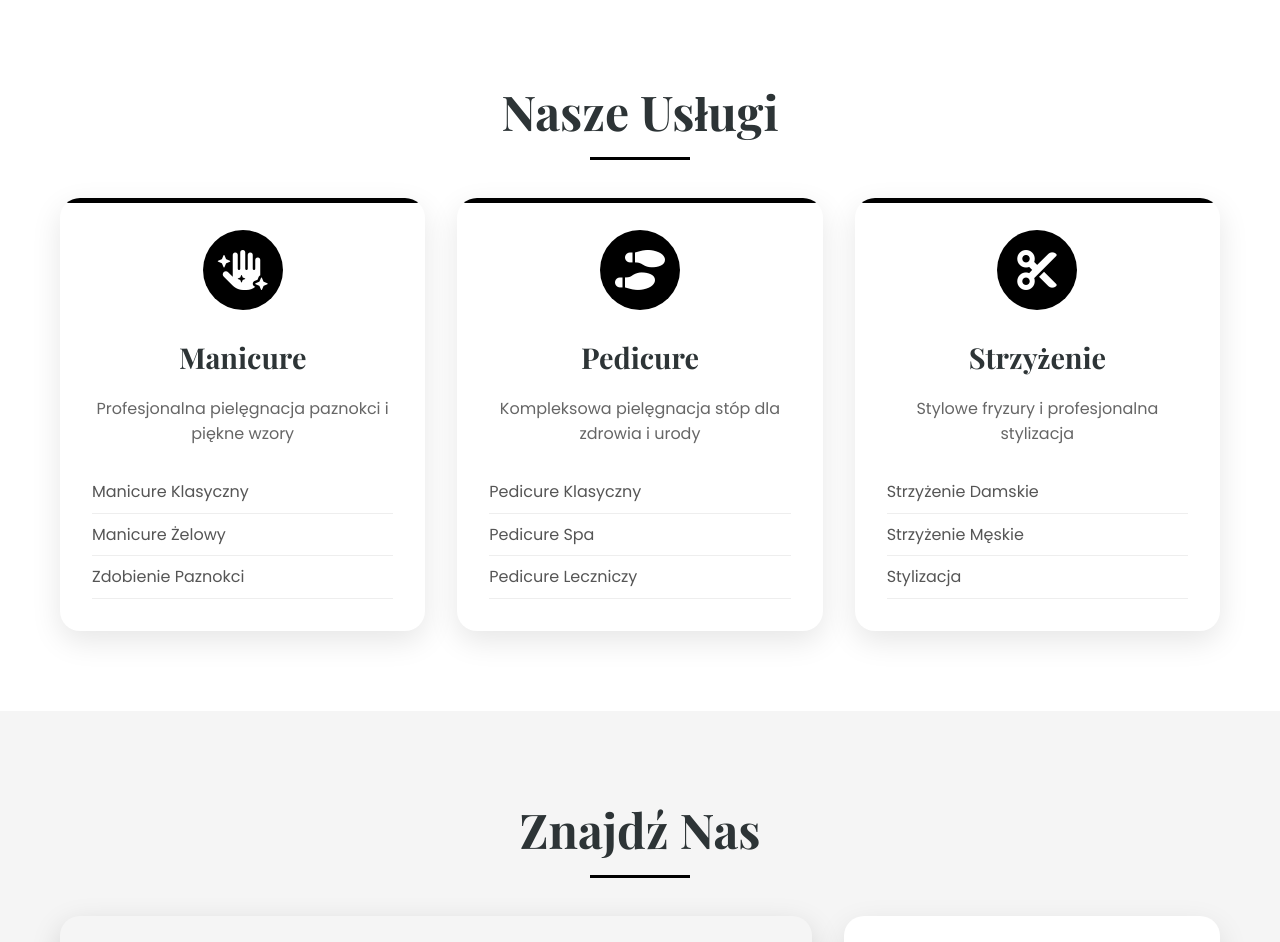
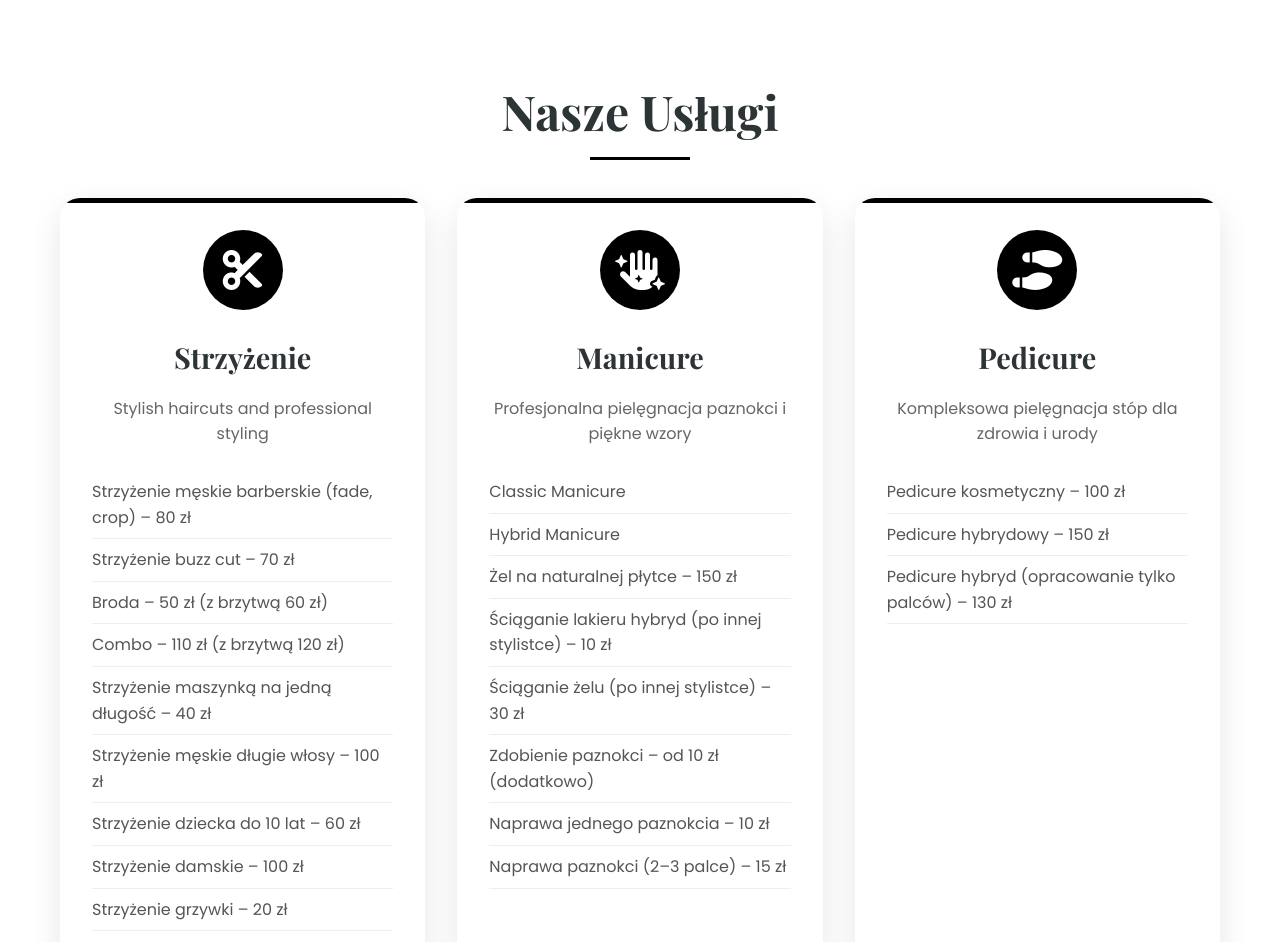
Before and after one commit to krasnoshchok/beauty_salon, a Flask app: page / in a window 1280 px wide. Shown: the part 807-1749 px from the top of the page. Run offline with Flask 3, Linux system fonts and the light colour scheme; a map, chart or similar area stays blank; grey boxes are pictures that could not be loaded.

Commit message:
services added

```diff
--- a/app.py
+++ b/app.py
@@ -34,8 +34,6 @@ translations = {
         'Sat-Sun': 'Sob-Nd',
         'Manicure': 'Manicure',
         'Professional nail care and beautiful designs': 'Profesjonalna pielęgnacja paznokci i piękne wzory',
-        'Classic Manicure': 'Manicure Klasyczny',
-        'Gel Manicure': 'Manicure Żelowy',
         'Nail Art': 'Zdobienie Paznokci',
         'Pedicure': 'Pedicure',
         'Complete foot care for health and beauty': 'Kompleksowa pielęgnacja stóp dla zdrowia i urody',
@@ -43,10 +41,29 @@ translations = {
         'Spa Pedicure': 'Pedicure Spa',
         'Medical Pedicure': 'Pedicure Leczniczy',
         'Haircut': 'Strzyżenie',
-        'Stylish haircuts and professional styling': 'Stylowe fryzury i profesjonalna stylizacja',
-        'Women\'s Cut': 'Strzyżenie Damskie',
-        'Men\'s Cut': 'Strzyżenie Męskie',
-        'Styling': 'Stylizacja',
+        'Men barber cut':                         'Strzyżenie męskie barberskie (fade, crop) – 80 zł',
+        'Buzz cut':                               'Strzyżenie buzz cut – 70 zł',
+        'Beard':                                  'Broda – 50 zł (z brzytwą 60 zł)',
+        'Combo':                                  'Combo – 110 zł (z brzytwą 120 zł)',
+        'Clipper cut (one length)':               'Strzyżenie maszynką na jedną długość – 40 zł',
+        'Mens long hair haircut':                 'Strzyżenie męskie długie włosy – 100 zł',
+        'Kids haircut (up to 10 years)':          'Strzyżenie dziecka do 10 lat – 60 zł',
+        'Womens haircut':                         'Strzyżenie damskie – 100 zł',
+        'Bangs trim':                             'Strzyżenie grzywki – 20 zł',
+        'Hair ends trimming':                     'Końcówki – 50 zł',
+        'Styling':                                'Modelowanie – 70 zł',
+        'Curls':                                  'Loki – 100 zł',
+        'Classic manicure':                       'Manicure klasyczny – 70 zł',
+        'Hybrid manicure':                        'Manicure hybrydowy – 130 zł',
+        'Gel on natural nails':                   'Żel na naturalnej płytce – 150 zł',
+        'Hybrid polish removal (other stylist)':  'Ściąganie lakieru hybryd (po innej stylistce) – 10 zł',
+        'Gel removal (other stylist)':            'Ściąganie żelu (po innej stylistce) – 30 zł',
+        'Nail decoration':                        'Zdobienie paznokci – od 10 zł (dodatkowo)',
+        'Nail repair (one nail)':                 'Naprawa jednego paznokcia – 10 zł',
+        'Nail repair (2–3 fingers)':              'Naprawa paznokci (2–3 palce) – 15 zł',
+        'Cosmetic pedicure':                      'Pedicure kosmetyczny – 100 zł',
+        'Hybrid pedicure':                        'Pedicure hybrydowy – 150 zł',
+        'Hybrid pedicure (toes only)':            'Pedicure hybryd (opracowanie tylko palców) – 130 zł',
         'Salon Interior': 'Wnętrze Salonu',
         'Our Salon': 'Nasz Salon',
         'Hair Styling': 'Stylizacja Włosów',
@@ -82,19 +99,35 @@ translations = {
         'Sat-Sun': 'Sat-Sun',
         'Manicure': 'Manicure',
         'Professional nail care and beautiful designs': 'Professional nail care and beautiful designs',
-        'Classic Manicure': 'Classic Manicure',
-        'Gel Manicure': 'Gel Manicure',
+        'Classic Manicure': 'Classic Manicure - 70 zl',
+        'Hybrid Manicure': 'Hybrid Manicure - 130 zl',
         'Nail Art': 'Nail Art',
         'Pedicure': 'Pedicure',
         'Complete foot care for health and beauty': 'Complete foot care for health and beauty',
-        'Classic Pedicure': 'Classic Pedicure',
-        'Spa Pedicure': 'Spa Pedicure',
-        'Medical Pedicure': 'Medical Pedicure',
         'Haircut': 'Haircut',
-        'Stylish haircuts and professional styling': 'Stylish haircuts and professional styling',
-        'Women\'s Cut': 'Women\'s Cut',
-        'Men\'s Cut': 'Men\'s Cut',
-        'Styling': 'Styling',
+        'Men barber cut':                         'Men barber cut – 80 zł',
+        'Buzz cut':                               'Buzz cut – 70 zł',
+        'Beard':                                  'Beard – 50 zł (z brzytwą 60 zł)',
+        'Combo':                                  'Combo – 110 zł (z brzytwą 120 zł)',
+        'Clipper cut (one length)':               'Clipper cut (one length) – 40 zł',
+        'Mens long hair haircut':                 'Men’s long hair haircut – 100 zł',
+        'Kids haircut (up to 10 years)':          'Kids’ haircut (up to 10 years) – 60 zł',
+        'Womens haircut':                         'Women’s haircut – 100 zł',
+        'Bangs trim':                             'Bangs trim – 20 zł',
+        'Hair ends trimming':                     'Hair ends trimming – 50 zł',
+        'Styling':                                'Styling – 70 zł',
+        'Curls':                                  'Curls – 100 zł',
+        'Classic manicure':                       'Classic manicure – 70 zł',
+        'Hybrid manicure':                        'Hybrid manicure – 130 zł',
+        'Gel on natural nails':                   'Gel on natural nails – 150 zł',
+        'Hybrid polish removal (other stylist)':  'Hybrid polish removal (other stylist) – 10 zł',
+        'Gel removal (other stylist)':            'Gel removal (other stylist) – 30 zł',
+        'Nail decoration':                        'Nail decoration - from 10 zł',
+        'Nail repair (one nail)':                 'Nail repair (one nail) – 10 zł',
+        'Nail repair (2–3 fingers)':              'Nail repair (2–3 fingers) – 15 zł',
+        'Cosmetic pedicure':                      'Cosmetic pedicure – 100 zł',
+        'Hybrid pedicure':                        'Hybrid pedicure – 150 zł',
+        'Hybrid pedicure (toes only)':            'Hybrid pedicure (toes only) – 130 zł',
         'Salon Interior': 'Salon Interior',
         'Our Salon': 'Our Salon',
         'Hair Styling': 'Hair Styling',
@@ -129,19 +162,35 @@ translations = {
         'Sat-Sun': 'Сб-Нд',
         'Manicure': 'Манікюр',
         'Professional nail care and beautiful designs': 'Професійний догляд за нігтями та красиві дизайни',
-        'Classic Manicure': 'Класичний Манікюр',
-        'Gel Manicure': 'Гелевий Манікюр',
+        'Classic Manicure': 'Класичний Манікюр - 70 zl',
+        'Hybrid Manicure': 'Гибридний Манікюр - 130 zl',
         'Nail Art': 'Дизайн Нігтів',
         'Pedicure': 'Педикюр',
         'Complete foot care for health and beauty': 'Комплексний догляд за ногами для здоров\'я та краси',
-        'Classic Pedicure': 'Класичний Педикюр',
-        'Spa Pedicure': 'Спа Педикюр',
-        'Medical Pedicure': 'Лікувальний Педикюр',
         'Haircut': 'Стрижка',
-        'Stylish haircuts and professional styling': 'Стильні стрижки та професійна укладка',
-        'Women\'s Cut': 'Жіноча Стрижка',
-        'Men\'s Cut': 'Чоловіча Стрижка',
-        'Styling': 'Укладка',
+        'Men barber cut': 'Чоловіча барбер-стрижка – 80 zł',
+        'Buzz cut': 'Стрижка "buzz cut" – 70 zł',
+        'Beard': 'Корекція бороди – 50 zł (з бритвою 60 zł)',
+        'Combo': 'Стрижка та борода (комбо) – 110 zł (з бритвою 120 zł)',
+        'Clipper cut (one length)': 'Стрижка машинкою на одну довжину – 40 zł',
+        'Mens long hair haircut': 'Стрижка довге чоловіче волосся – 100 zł',
+        'Kids haircut (up to 10 years)': 'Дитяча стрижка (до 10 років) – 60 zł',
+        'Womens haircut': 'Жіноча стрижка – 100 zł',
+        'Bangs trim': 'Підрізання чілки – 20 zł',
+        'Hair ends trimming': 'Підрізання кінчиків волосся – 50 zł',
+        'Styling': 'Стилізація – 70 zł',
+        'Curls': 'Локони – 100 zł',
+        'Classic manicure': 'Класичний манікюр – 70 zł',
+        'Hybrid manicure': 'Гібридний манікюр – 130 zł',
+        'Gel on natural nails': 'Гель на натуральні нігті – 150 zł',
+        'Hybrid polish removal (other stylist)': 'Зняття гібридного лаку (іншим майстром) – 10 zł',
+        'Gel removal (other stylist)': 'Зняття гелю (іншим майстром) – 30 zł',
+        'Nail decoration': 'Декор нігтів – від 10 zł',
+        'Nail repair (one nail)': 'Ремонт одного нігтя – 10 zł',
+        'Nail repair (2–3 fingers)': 'Ремонт нігтів (2–3 пальці) – 15 zł',
+        'Cosmetic pedicure': 'Косметичний педикюр – 100 zł',
+        'Hybrid pedicure': 'Гібридний педикюр – 150 zł',
+        'Hybrid pedicure (toes only)': 'Гібридний педикюр (тільки пальці) – 130 zł',
         'Call Now': 'Подзвонити',
         'Salon Interior': 'Інтер\'єр Салону',
         'Our Salon': 'Наш Салон',
--- a/index.html
+++ b/index.html
@@ -243,14 +243,40 @@
             <div class="services-grid">
                 <article class="service-card" itemscope itemtype="http://schema.org/Service">
                     <div class="service-icon">
+                        <i class="fas fa-cut" aria-hidden="true"></i>
+                    </div>
+                    <h3 itemprop="name">{{ _('Haircut') }}</h3>
+                    <p itemprop="description">{{ _('Stylish haircuts and professional styling') }}</p>
+                    <ul>
+                        <li>{{ _('Men barber cut') }}</li>
+                        <li>{{ _('Buzz cut') }}</li>
+                        <li>{{ _('Beard') }}</li>
+                        <li>{{ _('Combo') }}</li>
+                        <li>{{ _('Clipper cut (one length)') }}</li>
+                        <li>{{ _('Mens long hair haircut') }}</li>
+                        <li>{{ _('Kids haircut (up to 10 years)') }}</li>
+                        <li>{{ _('Womens haircut') }}</li>
+                        <li>{{ _('Bangs trim') }}</li>
+                        <li>{{ _('Hair ends trimming') }}</li>
+                        <li>{{ _('Styling') }}</li>
+                        <li>{{ _('Curls') }}</li>
+                    </ul>
+                </article>
+                <article class="service-card" itemscope itemtype="http://schema.org/Service">
+                    <div class="service-icon">
                         <i class="fas fa-hand-sparkles" aria-hidden="true"></i>
                     </div>
                     <h3 itemprop="name">{{ _('Manicure') }}</h3>
                     <p itemprop="description">{{ _('Professional nail care and beautiful designs') }}</p>
                     <ul>
                         <li>{{ _('Classic Manicure') }}</li>
-                        <li>{{ _('Gel Manicure') }}</li>
-                        <li>{{ _('Nail Art') }}</li>
+                        <li>{{ _('Hybrid Manicure') }}</li>
+                        <li>{{ _('Gel on natural nails') }}</li>
+                        <li>{{ _('Hybrid polish removal (other stylist)') }}</li>
+                        <li>{{ _('Gel removal (other stylist)') }}</li>
+                        <li>{{ _('Nail decoration') }}</li>
+                        <li>{{ _('Nail repair (one nail)') }}</li>
+                        <li>{{ _('Nail repair (2–3 fingers)') }}</li>
                     </ul>
                 </article>
                 <article class="service-card" itemscope itemtype="http://schema.org/Service">
@@ -260,23 +286,12 @@
                     <h3 itemprop="name">{{ _('Pedicure') }}</h3>
                     <p itemprop="description">{{ _('Complete foot care for health and beauty') }}</p>
                     <ul>
-                        <li>{{ _('Classic Pedicure') }}</li>
-                        <li>{{ _('Spa Pedicure') }}</li>
-                        <li>{{ _('Medical Pedicure') }}</li>
+                        <li>{{ _('Cosmetic pedicure') }}</li>
+                        <li>{{ _('Hybrid pedicure') }}</li>
+                        <li>{{ _('Hybrid pedicure (toes only)') }}</li>
                     </ul>
                 </article>
-                <article class="service-card" itemscope itemtype="http://schema.org/Service">
-                    <div class="service-icon">
-                        <i class="fas fa-cut" aria-hidden="true"></i>
-                    </div>
-                    <h3 itemprop="name">{{ _('Haircut') }}</h3>
-                    <p itemprop="description">{{ _('Stylish haircuts and professional styling') }}</p>
-                    <ul>
-                        <li>{{ _('Women\'s Cut') }}</li>
-                        <li>{{ _('Men\'s Cut') }}</li>
-                        <li>{{ _('Styling') }}</li>
-                    </ul>
-                </article>
+
             </div>
         </div>
     </section>
--- a/templates/index.html
+++ b/templates/index.html
@@ -243,14 +243,40 @@
             <div class="services-grid">
                 <article class="service-card" itemscope itemtype="http://schema.org/Service">
                     <div class="service-icon">
+                        <i class="fas fa-cut" aria-hidden="true"></i>
+                    </div>
+                    <h3 itemprop="name">{{ _('Haircut') }}</h3>
+                    <p itemprop="description">{{ _('Stylish haircuts and professional styling') }}</p>
+                    <ul>
+                        <li>{{ _('Men barber cut') }}</li>
+                        <li>{{ _('Buzz cut') }}</li>
+                        <li>{{ _('Beard') }}</li>
+                        <li>{{ _('Combo') }}</li>
+                        <li>{{ _('Clipper cut (one length)') }}</li>
+                        <li>{{ _('Mens long hair haircut') }}</li>
+                        <li>{{ _('Kids haircut (up to 10 years)') }}</li>
+                        <li>{{ _('Womens haircut') }}</li>
+                        <li>{{ _('Bangs trim') }}</li>
+                        <li>{{ _('Hair ends trimming') }}</li>
+                        <li>{{ _('Styling') }}</li>
+                        <li>{{ _('Curls') }}</li>
+                    </ul>
+                </article>
+                <article class="service-card" itemscope itemtype="http://schema.org/Service">
+                    <div class="service-icon">
                         <i class="fas fa-hand-sparkles" aria-hidden="true"></i>
                     </div>
                     <h3 itemprop="name">{{ _('Manicure') }}</h3>
                     <p itemprop="description">{{ _('Professional nail care and beautiful designs') }}</p>
                     <ul>
                         <li>{{ _('Classic Manicure') }}</li>
-                        <li>{{ _('Gel Manicure') }}</li>
-                        <li>{{ _('Nail Art') }}</li>
+                        <li>{{ _('Hybrid Manicure') }}</li>
+                        <li>{{ _('Gel on natural nails') }}</li>
+                        <li>{{ _('Hybrid polish removal (other stylist)') }}</li>
+                        <li>{{ _('Gel removal (other stylist)') }}</li>
+                        <li>{{ _('Nail decoration') }}</li>
+                        <li>{{ _('Nail repair (one nail)') }}</li>
+                        <li>{{ _('Nail repair (2–3 fingers)') }}</li>
                     </ul>
                 </article>
                 <article class="service-card" itemscope itemtype="http://schema.org/Service">
@@ -260,23 +286,12 @@
                     <h3 itemprop="name">{{ _('Pedicure') }}</h3>
                     <p itemprop="description">{{ _('Complete foot care for health and beauty') }}</p>
                     <ul>
-                        <li>{{ _('Classic Pedicure') }}</li>
-                        <li>{{ _('Spa Pedicure') }}</li>
-                        <li>{{ _('Medical Pedicure') }}</li>
+                        <li>{{ _('Cosmetic pedicure') }}</li>
+                        <li>{{ _('Hybrid pedicure') }}</li>
+                        <li>{{ _('Hybrid pedicure (toes only)') }}</li>
                     </ul>
                 </article>
-                <article class="service-card" itemscope itemtype="http://schema.org/Service">
-                    <div class="service-icon">
-                        <i class="fas fa-cut" aria-hidden="true"></i>
-                    </div>
-                    <h3 itemprop="name">{{ _('Haircut') }}</h3>
-                    <p itemprop="description">{{ _('Stylish haircuts and professional styling') }}</p>
-                    <ul>
-                        <li>{{ _('Women\'s Cut') }}</li>
-                        <li>{{ _('Men\'s Cut') }}</li>
-                        <li>{{ _('Styling') }}</li>
-                    </ul>
-                </article>
+
             </div>
         </div>
     </section>
```
